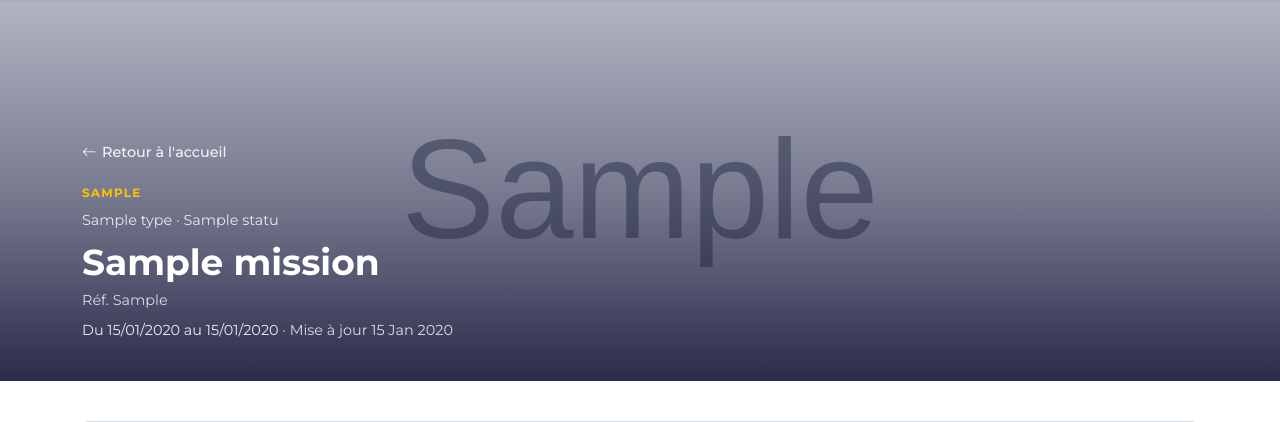
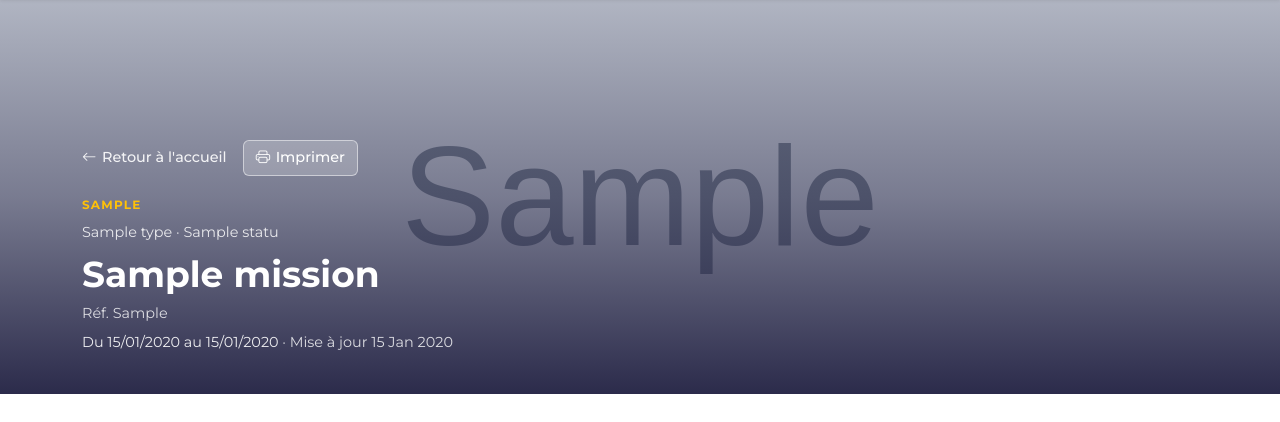
Before and after one commit to thecarinsiwa/expertise, a PHP site: page /expertise/mission.php?id=1 in a window 1280 px wide. Shown: the part 108-530 px from the top of the page. Run offline with PHP 8.4, Linux system fonts and the light colour scheme; the visitor is signed in with stand-in values (Sample User, id 1); data comes from the database, SQL or seed files in the repository; tables that the repository leaves empty hold one stand-in row (values such as "Sample post"); grey boxes marked "Sample" are stand-in pictures.

Commit message:
Add style in mission client side

```diff
--- a/inc/style.css
+++ b/inc/style.css
@@ -812,7 +812,7 @@ a.card-staff:hover { color: inherit; }
     padding-bottom: 2.5rem;
     padding-top: 2rem;
 }
-.mission-detail-breadcrumb { margin-bottom: 1rem; }
+.mission-detail-breadcrumb { margin-bottom: 1rem; display: flex; flex-wrap: wrap; align-items: center; gap: 1rem; }
 .mission-detail-breadcrumb a {
     color: rgba(255, 255, 255, 0.9);
     text-decoration: none;
@@ -823,6 +823,26 @@ a.card-staff:hover { color: inherit; }
     gap: 0.35rem;
 }
 .mission-detail-breadcrumb a:hover { color: #fff; }
+.mission-detail-print-btn {
+    background: rgba(255, 255, 255, 0.2);
+    color: #fff;
+    border: 1px solid rgba(255, 255, 255, 0.5);
+    padding: 0.4rem 0.75rem;
+    font-size: 0.9rem;
+    font-weight: 500;
+    border-radius: 6px;
+    cursor: pointer;
+    display: inline-flex;
+    align-items: center;
+    gap: 0.35rem;
+}
+.mission-detail-print-btn:hover { background: rgba(255, 255, 255, 0.3); color: #fff; }
+.mission-detail-print-btn--dark {
+    background: #fff;
+    color: var(--msf-blue-dark);
+    border-color: var(--msf-blue-dark);
+}
+.mission-detail-print-btn--dark:hover { background: #f0f0f0; color: var(--msf-blue-dark); }
 .mission-detail-badge {
     display: inline-block;
     font-size: 0.75rem;
@@ -967,6 +987,14 @@ a.card-staff:hover { color: inherit; }
     object-fit: contain;
 }
 .mission-detail-bailleur-name { font-size: 0.9rem; font-weight: 500; color: var(--msf-blue-dark); }
+
+@media print {
+    .site-header,
+    .site-footer,
+    .mega-menu,
+    .mission-detail-print-btn { display: none !important; }
+    .mission-detail { padding-bottom: 0; }
+}
 
 @media (max-width: 991.98px) {
     .mission-detail-hero { margin-top: -72px; padding-top: 72px; min-height: 38vh; }
--- a/mission.php
+++ b/mission.php
@@ -73,6 +73,7 @@ $coverUrl = $hasCover ? client_asset_url($baseUrl, $mission->cover_image) : '';
             <div class="container mission-detail-hero-content">
                 <nav aria-label="Fil d'Ariane" class="mission-detail-breadcrumb">
                     <a href="<?= $baseUrl ?>index.php"><i class="bi bi-arrow-left"></i> Retour à l'accueil</a>
+                    <button type="button" class="mission-detail-print-btn" onclick="window.print();" aria-label="Imprimer la page"><i class="bi bi-printer"></i> Imprimer</button>
                 </nav>
                 <span class="mission-detail-badge"><?= htmlspecialchars($mission->location ?: 'Mission') ?></span>
                 <?php if ($mission->type_name || $mission->status_name): ?>
@@ -98,6 +99,7 @@ $coverUrl = $hasCover ? client_asset_url($baseUrl, $mission->cover_image) : '';
             <div class="container">
                 <nav aria-label="Fil d'Ariane" class="mission-detail-breadcrumb">
                     <a href="<?= $baseUrl ?>index.php"><i class="bi bi-arrow-left"></i> Retour à l'accueil</a>
+                    <button type="button" class="mission-detail-print-btn mission-detail-print-btn--dark" onclick="window.print();" aria-label="Imprimer la page"><i class="bi bi-printer"></i> Imprimer</button>
                 </nav>
                 <span class="mission-detail-badge mission-detail-badge--dark"><?= htmlspecialchars($mission->location ?: 'Mission') ?></span>
                 <?php if ($mission->type_name || $mission->status_name): ?>
```
